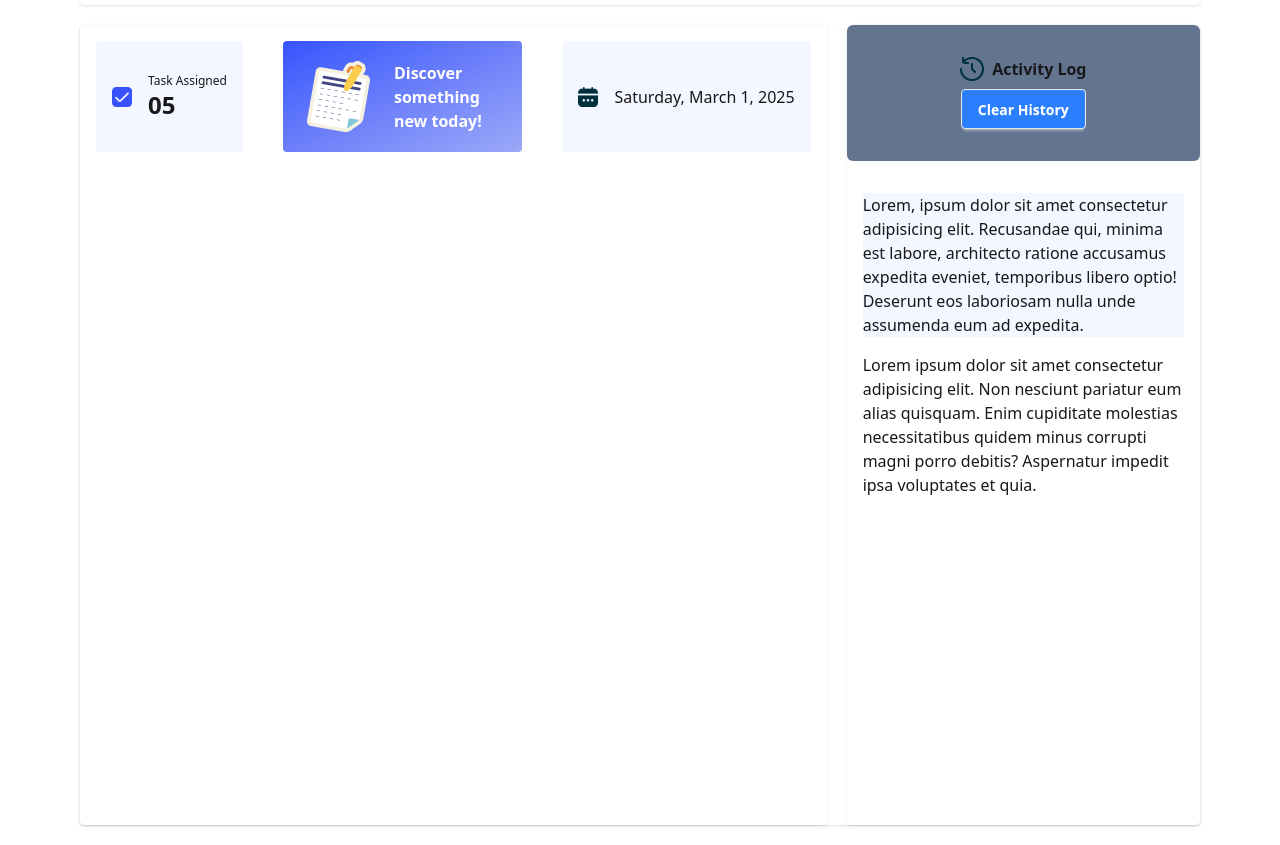
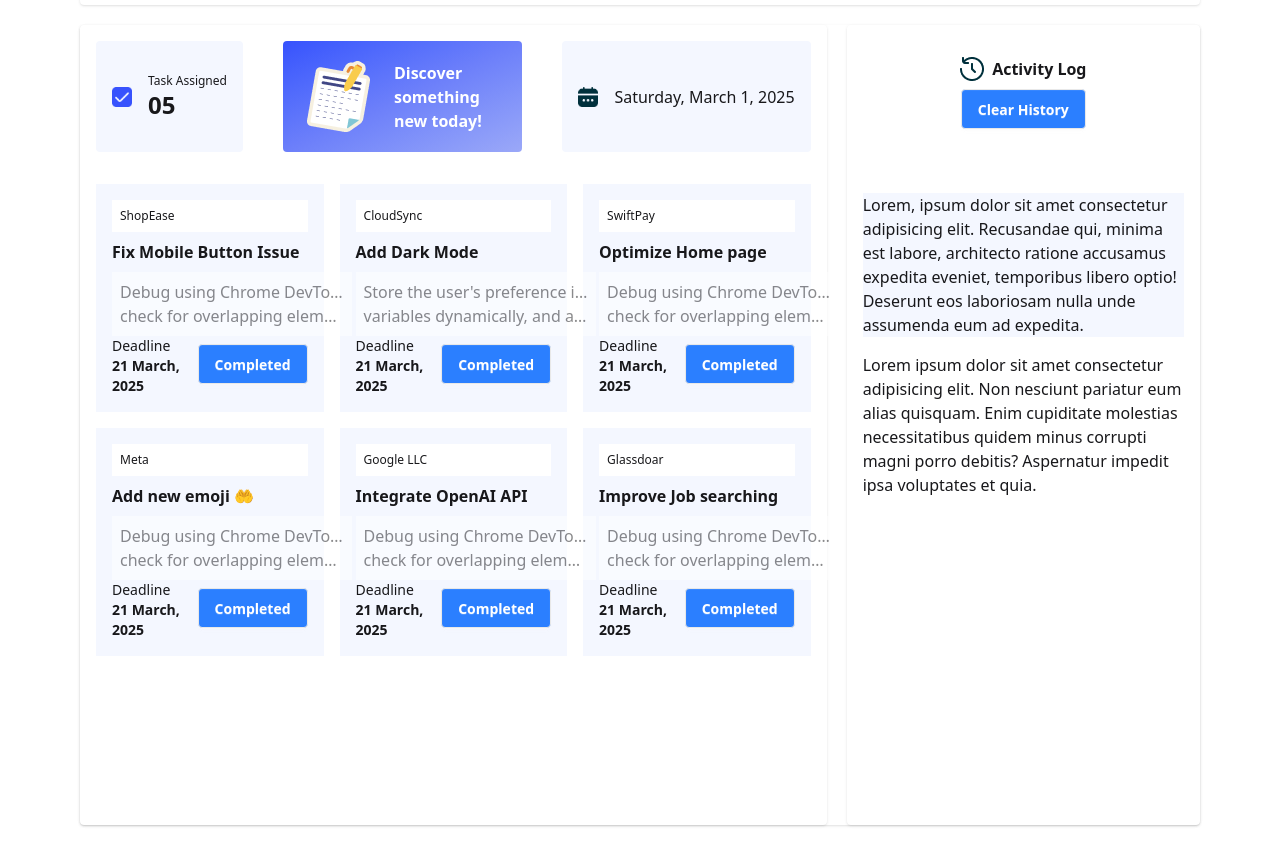
Before and after one commit to n8shade/assignment-5, a plain HTML site: page index.html in a window 1280 px wide. Shown: the part 63-908 px from the top of the page. Drawn offline with nearby package versions, Linux system fonts and the light colour scheme.

Commit message:
finishied website layout

```diff
--- a/index.html
+++ b/index.html
@@ -31,34 +31,137 @@
             <div class="flex justify-between gap-x-10 p-4">
                 <!-- task assigned -->
                 <div class="flex items-center rounded-sm gap-4 p-4 bg-[#F4F7FF]">
-                    <img class="w-5 h-5"
-                        src="A5-Dev-Board-main/assets/checkbox.png" alt="">
+                    <img class="w-5 h-5" src="A5-Dev-Board-main/assets/checkbox.png" alt="">
                     <div>
                         <p class="text-xs">Task Assigned</p>
                         <p class="font-bold text-2xl">05</p>
                     </div>
                 </div>
                 <!-- discover something new -->
-                <div class="flex flex-1 items-center justify-center rounded-sm gap-4 p-4 bg-gradient-to-br from-[#3752fd] via-[#6c7ffa] to-[#9ba8f8]"><img
-                        class="" src="A5-Dev-Board-main/assets/board.png" alt="">
+                <div
+                    class="flex flex-1 items-center justify-center rounded-sm gap-4 p-4 bg-gradient-to-br from-[#3752fd] via-[#6c7ffa] to-[#9ba8f8]">
+                    <img class="" src="A5-Dev-Board-main/assets/board.png" alt="">
                     <div>
                         <p class="text-white font-bold">Discover something <br> new today!</p>
                     </div>
                 </div>
                 <!-- date -->
-                <div class="flex items-center rounded-sm gap-4 p-4  bg-[#F4F7FF]"><img class="w-5 h-5" src="A5-Dev-Board-main/assets/calender.png"
-                        alt="">
+                <div class="flex items-center rounded-sm gap-4 p-4  bg-[#F4F7FF]"><img class="w-5 h-5"
+                        src="A5-Dev-Board-main/assets/calender.png" alt="">
                     <div>
                         <p id="current-date"></p>
                     </div>
                 </div>
             </div>
             <!-- card grid -->
-
+            <div class="grid grid-cols-3 p-4 gap-4">
+                <!-- card 1 -->
+                <div class="p-4 bg-[#F4F7FF]">
+                    <div class="flex flex-col gap-y-2">
+                        <p class="text-xs p-2 bg-white">ShopEase</p>
+                        <h1 class="font-bold text-base">Fix Mobile Button Issue </h1>
+                        <p class="truncate p-2 opacity-50 w-60 bg-white">Debug using Chrome DevTools, <br> check for overlapping elements, and ensure onClick works properly and ensure onClick works properly</p>
+                    </div>
+                    <div class="flex gap-x-4">
+                        <p class="text-sm">Deadline
+                            <br>
+                            <span class="font-bold">
+                                21 March, 2025
+                            </span>
+                        </p>
+                        <button class="btn mt-2 text-white bg-blue-500">Completed</button>
+                    </div>
+                </div>
+                <!-- card 2 -->
+                <div class="p-4 bg-[#F4F7FF]">
+                    <div class="flex flex-col gap-y-2">
+                        <p class="text-xs p-2 bg-white">CloudSync</p>
+                        <h1 class="font-bold text-base">Add Dark Mode</h1>
+                        <p class="truncate p-2 opacity-50 w-60 bg-white">Store the user's preference in localStorage, update CSS <br> variables dynamically, and apply a smooth transition effect.</p>
+                    </div>
+                    <div class="flex gap-x-4">
+                        <p class="text-sm">Deadline
+                            <br>
+                            <span class="font-bold">
+                                21 March, 2025
+                            </span>
+                        </p>
+                        <button class="btn mt-2 text-white bg-blue-500">Completed</button>
+                    </div>
+                </div>
+                <!-- card 3 -->
+                <div class="p-4 bg-[#F4F7FF]">
+                    <div class="flex flex-col gap-y-2">
+                        <p class="text-xs p-2 bg-white">SwiftPay</p>
+                        <h1 class="font-bold text-base">Optimize  Home page</h1>
+                        <p class="truncate p-2 opacity-50 w-60 bg-white">Debug using Chrome DevTools, <br> check for overlapping elements, and ensure onClick works properly and ensure onClick works properly</p>
+                    </div>
+                    <div class="flex gap-x-4">
+                        <p class="text-sm">Deadline
+                            <br>
+                            <span class="font-bold">
+                                21 March, 2025
+                            </span>
+                        </p>
+                        <button class="btn mt-2 text-white bg-blue-500">Completed</button>
+                    </div>
+                </div>
+                <!-- card 4 -->
+                <div class="p-4 bg-[#F4F7FF]">
+                    <div class="flex flex-col gap-y-2">
+                        <p class="text-xs p-2 bg-white">Meta</p>
+                        <h1 class="font-bold text-base">Add new emoji 🤲</h1>
+                        <p class="truncate p-2 opacity-50 w-60 bg-white">Debug using Chrome DevTools, <br> check for overlapping elements, and ensure onClick works properly and ensure onClick works properly</p>
+                    </div>
+                    <div class="flex gap-x-4">
+                        <p class="text-sm">Deadline
+                            <br>
+                            <span class="font-bold">
+                                21 March, 2025
+                            </span>
+                        </p>
+                        <button class="btn mt-2 text-white bg-blue-500">Completed</button>
+                    </div>
+                </div>
+                <!-- card 5 -->
+                <div class="p-4 bg-[#F4F7FF]">
+                    <div class="flex flex-col gap-y-2">
+                        <p class="text-xs p-2 bg-white">Google LLC</p>
+                        <h1 class="font-bold text-base">Integrate OpenAI API</h1>
+                        <p class="truncate p-2 opacity-50 w-60 bg-white">Debug using Chrome DevTools, <br> check for overlapping elements, and ensure onClick works properly and ensure onClick works properly</p>
+                    </div>
+                    <div class="flex gap-x-4">
+                        <p class="text-sm">Deadline
+                            <br>
+                            <span class="font-bold">
+                                21 March, 2025
+                            </span>
+                        </p>
+                        <button class="btn mt-2 text-white bg-blue-500">Completed</button>
+                    </div>
+                </div>
+                <!-- card 6 -->
+                <div class="p-4 bg-[#F4F7FF]">
+                    <div class="flex flex-col gap-y-2">
+                        <p class="text-xs p-2 bg-white">Glassdoar</p>
+                        <h1 class="font-bold text-base">Improve Job searching</h1>
+                        <p class="truncate p-2 opacity-50 w-60 bg-white">Debug using Chrome DevTools, <br> check for overlapping elements, and ensure onClick works properly and ensure onClick works properly</p>
+                    </div>
+                    <div class="flex gap-x-4">
+                        <p class="text-sm">Deadline
+                            <br>
+                            <span class="font-bold">
+                                21 March, 2025
+                            </span>
+                        </p>
+                        <button class="btn mt-2 text-white bg-blue-500">Completed</button>
+                    </div>
+                </div>
+            </div>
         </section>
         <!-- activity-section -->
         <section class="shadow-sm flex-1 rounded-sm h-screen flex-col  justify-center">
-            <div class="flex bg-slate-500 flex-1 flex-col p-8 rounded-md">
+            <div class="flex flex-1 flex-col p-8 rounded-md">
                 <div class="flex justify-center items-center gap-2">
                     <img src="A5-Dev-Board-main/assets/activity.png" alt="">
                     <h1 class="font-semibold">Activity Log</h1>
@@ -67,8 +170,10 @@
                     <button class="btn mt-2 text-white bg-blue-500">Clear History</button>
                 </div>
             </div>
+            <!-- paragraph section -->
             <div class="flex mt-4 flex-col gap-4 p-4">
-                <p class="bg-[#F4F7FF]">Lorem, ipsum dolor sit amet consectetur adipisicing elit. Recusandae qui, minima est labore,
+                <p class="bg-[#F4F7FF]">Lorem, ipsum dolor sit amet consectetur adipisicing elit. Recusandae qui, minima
+                    est labore,
                     architecto ratione accusamus expedita eveniet, temporibus libero optio! Deserunt eos laboriosam
                     nulla unde assumenda eum ad expedita.</p>
                 <p>Lorem ipsum dolor sit amet consectetur adipisicing elit. Non nesciunt pariatur eum alias quisquam.
```
